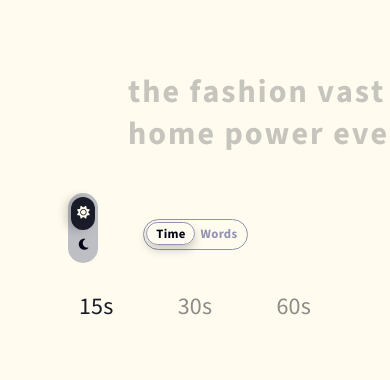
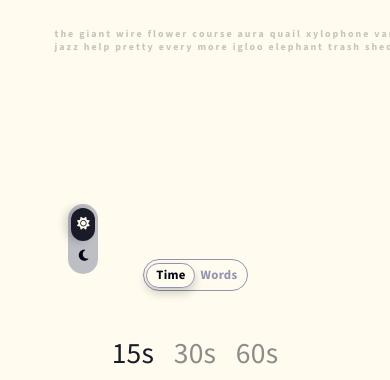
Before and after one commit to racheljxw/Typing-Speed-Test, a website built with Vite: page index.html in a window 390 px wide. Shown: the part 141-521 px from the top of the page. Built offline with nearby package versions, Linux system fonts and the light colour scheme.

```diff
--- a/src/main.ts
+++ b/src/main.ts
@@ -9,32 +9,32 @@
 let time: number = 0;
 let timer: number | null = null;
 const words: string[] = [
-    "aura", "ash", "always",
-    "beauty", "brand", "bored",
-    "cat", "course", "chat",
-    "dog", "drone", "dear",
-    "every", "elephant", "emerald",
-    "fox", "flower", "fashion",
-    "giant", "gas", "gorilla",
-    "hashtag", "horse", "home",
-    "igloo", "ice", "iteration",
-    "joker", "jelly", "jazz",
-    "karate", "kiss", "knight",
-    "love", "laugh", "land",
-    "money", "mango", "match",
-    "number", "normal", "nasty",
-    "opera", "open", "order",
-    "power", "pretty", "pastry",
-    "quiet", "queen", "queer",
-    "rose", "rabbit", "robot",
-    "sandwich", "shirt", "sling",
-    "throw", "tiger", "toast",
-    "umbrella", "under", "usher",
-    "violet", "velvet", "vast",
-    "wire", "wander", "witch",
-    "xenophobia", "xylophone",
-    "yam", "yellow", "yes",
-    "zealous", "zebra", "zoom"
+    "aura", "ash", "always", "adventure",
+    "beauty", "brand", "bored", "begin",
+    "cat", "course", "chat", "chore",
+    "dog", "drone", "dear", "diary",
+    "every", "elephant", "emerald", "early",
+    "fox", "flower", "fashion", "forest",
+    "giant", "gas", "gorilla", "goose",
+    "hashtag", "horse", "home", "help",
+    "igloo", "ice", "iteration", "ignite",
+    "joker", "jelly", "jazz", "joyous",
+    "karate", "kiss", "knight", "kilogram",
+    "love", "laugh", "land", "lounge",
+    "money", "mango", "match", "more",
+    "number", "normal", "nasty", "nut",
+    "opera", "open", "order", "other",
+    "power", "pretty", "pastry", "pottery",
+    "quiet", "queen", "queer", "quail",
+    "rose", "rabbit", "robot", "roller",
+    "sandwich", "shirt", "sling", "shed",
+    "throw", "tiger", "toast", "trash",
+    "umbrella", "under", "usher", "utensil",
+    "violet", "velvet", "vast", "vanilla",
+    "wire", "wander", "witch", "wedge",
+    "xenophobia", "xylophone", "xenon",
+    "yam", "yellow", "yes", "year", "yolk",
+    "zealous", "zebra", "zoom", "zero"
 ];
 let sampleText: string[] = ["the"];
 let incorrectLetter: number = 0;
@@ -93,10 +93,6 @@
             }
         }
     }
-
-    sampleText.forEach((word, index) => {
-        console.log(`Word ${index + 1}: ${word}`);
-    });
 
     for (let x = 0; x < lines; x++) {
         const newLine = document.createElement("div");
@@ -271,7 +267,6 @@
     timer = setInterval(() => {
         time++;
         timeDisplay.textContent = `${time}s`;
-        console.log(wordsTyped);
 
         if (timer && wordsTyped == maxWords) {
             clearInterval(timer);
--- a/style.css
+++ b/style.css
@@ -13,8 +13,8 @@
     position: relative;
     display: block;
     background-color: #fffcef;
-    height: 87.5vh;
-    padding: 1rem 5rem;
+    height: 90vh;
+    padding: 2vh 5vw;
     top: 0;
     left: 0;
     width: 100%;
@@ -41,20 +41,20 @@
     /* display: none; */
     position: relative;
     height: 100%;
-    padding: 3rem 3rem 0;
+    padding: 6vh 9vw 0;
 }
 
 .resultsScreen {
     display: block;
     height: 100%;
     justify-content: space-between;
-    margin-top: 20px;
+    margin-top: 10vh;
 }
 
 #sampleText {
     position: absolute;
     display: flex;
-    font-size: 2rem;
+    font-size: 2.55vw;
     white-space: pre;
     flex-wrap: wrap;
     color: rgba(25, 27, 40, 0.25);
@@ -71,14 +71,14 @@
 
 #time {
     position: relative;
-    margin: 4rem;
-    font-size: 2rem;
+    margin: 4vw;
+    font-size: 4vh;
 }
 
-.typingBar {
+/* .typingBar {
     height: 20px;
     width: 2px;
-}
+} */
 
 .correct {
     color: #191b28;
@@ -93,12 +93,12 @@
 }
 
 #goTest {
-    border: 1.5px solid #9292b1;
-    border-radius: 25px;
+    border: 0.25vh solid #9292b1;
+    border-radius: 25vh;
     background: none;
-    font-size: 1.25rem;
+    font-size: 2.5vh;
     color: #9292b1;
-    padding: 0.5rem 1rem;
+    padding: 0.75vh 1vw;
     cursor: pointer;
 }
 
@@ -110,16 +110,16 @@
 .results__container {
     display: grid;
     grid-template-columns: 1fr 1fr;
-    margin: 3rem;
+    margin: 3vw;
 }
 
 .results__item h2 {
-    font-size: 2rem;
+    font-size: 4vh;
     font-weight: 600;
 }
 
 .results__item p {
-    font-size: 1.25rem;
+    font-size: 3vh;
     margin: 0.75rem;
 }
 
@@ -127,31 +127,8 @@
     font-family: "DM Serif Display", serif;
     font-weight: 400;
     font-style: italic;
-    font-size: 2rem;
+    font-size: 4vh;
 }
-
-        /* button {
-            padding: 10px 20px;
-            background: #4CAF50;
-            color: white;
-            border: none;
-            border-radius: 5px;
-            cursor: pointer;
-        }
-        button:disabled {
-            background: #ccc;
-        }
-        button:hover {
-            background: #45a049;
-        }
-
-        #goTest {
-            cursor: pointer;
-        }
-
-        #goTest:disabled {
-            background: #ccc;
-        } */
 
 /* Light Dark Mode Toggle */
 .darkModeToggle {
@@ -237,7 +214,7 @@
 .optionsToggle {
     position: relative;
     display: block;
-    margin-top: 8rem;
+    margin-top: 25vh;
     justify-self: center;
     width: 105px;
     height: 31.5px;
@@ -251,7 +228,7 @@
 .optionsToggle:after {
     content: "";
     width: 47px;
-    height: 20.5px;
+    height: 23.25px;
     position: absolute;
     top: 2.5px;
     left: 2.5px;
@@ -300,8 +277,8 @@
     display: flex;
     align-items: center;
     justify-content: center;
-    gap: 4rem;
-    margin-top: 2.5rem;
+    gap: 5vw;
+    margin-top: 5vh;
 }
 
 .wordsOption__container {
@@ -309,7 +286,7 @@
 }
 
 .option__item {
-    font-size: 1.5rem;
+    font-size: 3.5vh;
     font-weight: 400;
     background: none;
     color: rgba(25, 27, 40, 0.5);
```
Also changed, not shown: package.json (+3 -4 lines), tsconfig.json (+8 -41 lines), dist/main.d.ts (deleted), dist/main.js (deleted), 2 other files.
